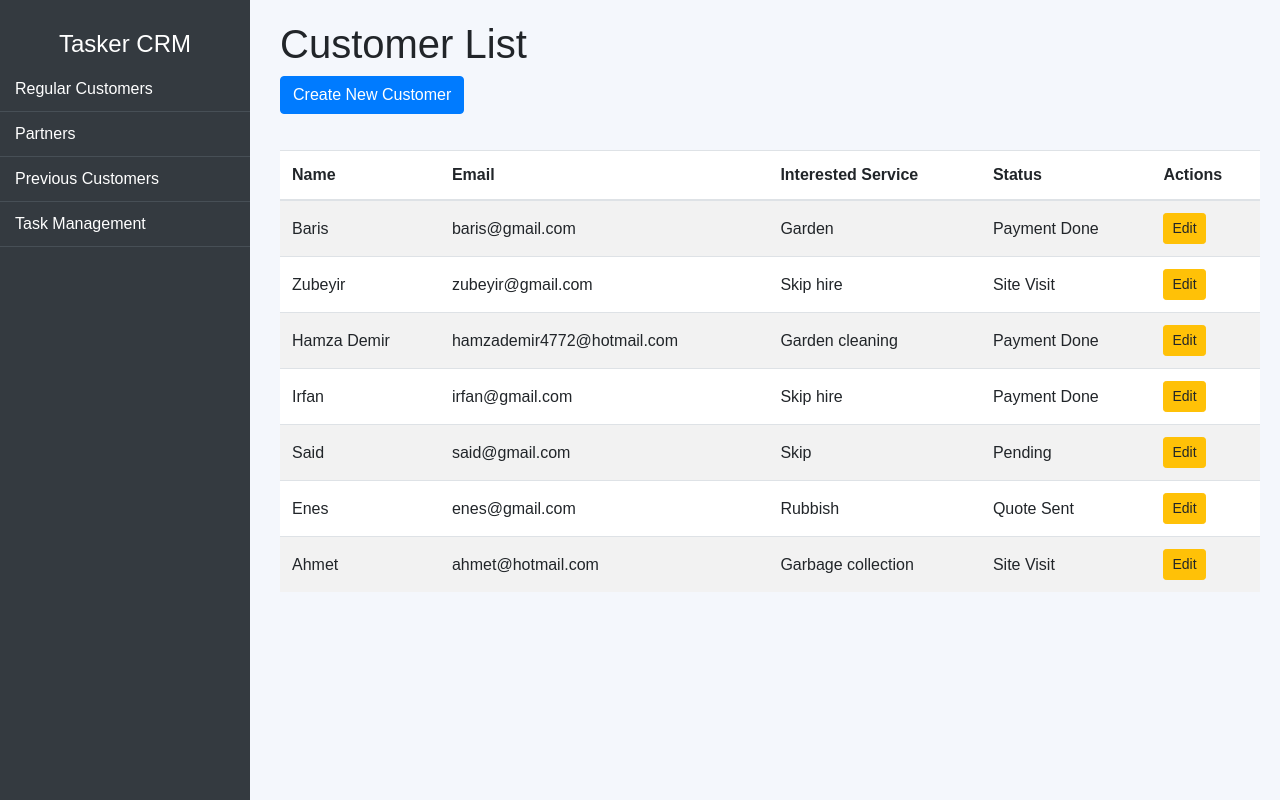
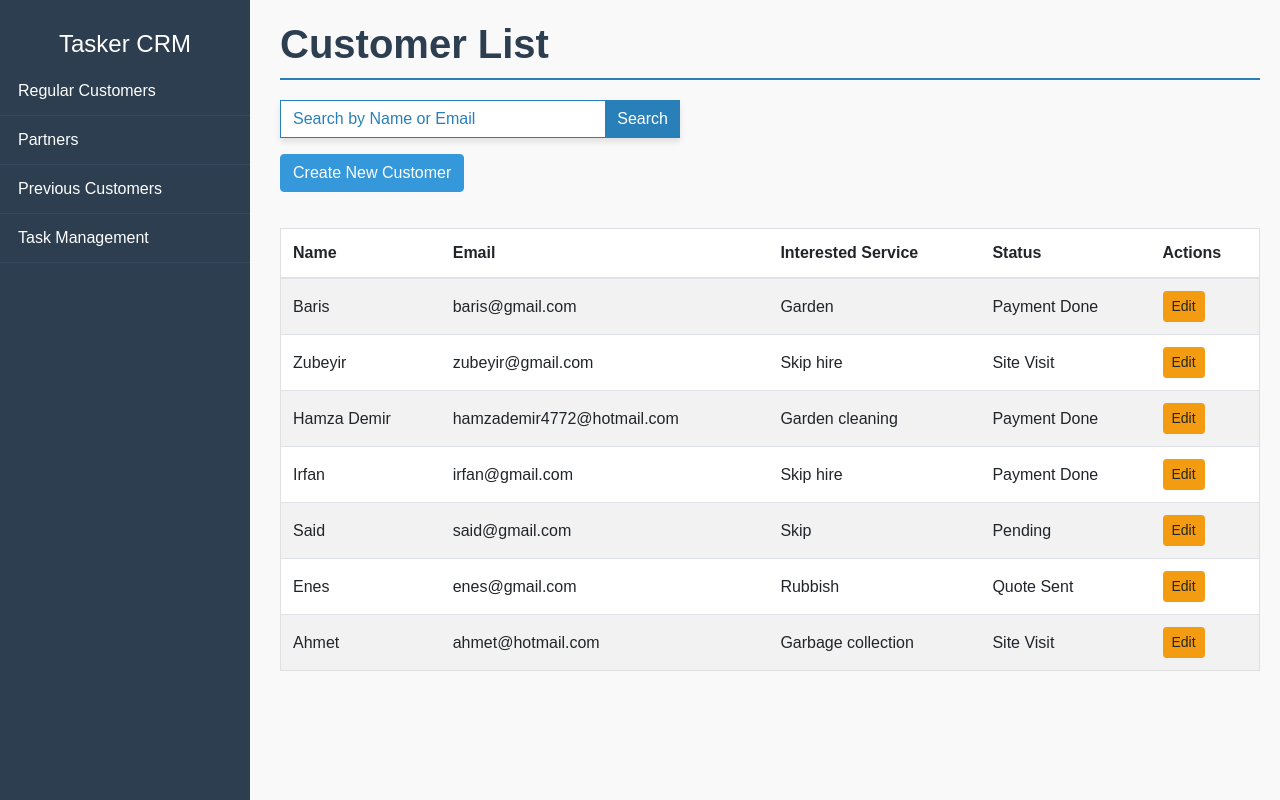
Before and after one commit to hamzademzz/tasker-crm, a Django app: page / in a window 1280 px wide. Run offline with Django 5.2, Linux system fonts and the light colour scheme; data comes from the database, SQL or seed files in the repository; both versions use the stored data as it was after the commit; some libraries are stand-ins or nearby versions.

Commit message:
Update colour theme add search and add notes

```diff
--- a/app/models.py
+++ b/app/models.py
@@ -27,11 +27,13 @@ class Customer(models.Model):
     address = models.TextField()
     service = models.CharField(max_length=255)
     status = models.CharField(max_length=50, choices=STATUS_CHOICES)
-    assigned_tasker = models.ForeignKey('Tasker', on_delete=models.SET_NULL, null=True, blank=True)  # Change to ForeignKey
-    attachments = models.ManyToManyField(File, blank=True)  # Allow multiple files
+    assigned_tasker = models.ForeignKey('Tasker', on_delete=models.SET_NULL, null=True, blank=True)
+    attachments = models.ManyToManyField(File, blank=True)
+    notes = models.TextField(blank=True, null=True)  # Add notes field
 
     def __str__(self):
         return self.name
+
 
 
 
--- a/app/templates/app/home.html
+++ b/app/templates/app/home.html
@@ -8,7 +8,8 @@
     <style>
         body {
             font-family: 'Arial', sans-serif;
-            background-color: #f4f7fc;
+            background-color: #f9f9f9; /* Lighter background for a clean look */
+            color: #333; /* Dark text for better readability */
         }
         .sidebar {
             position: fixed;
@@ -16,7 +17,7 @@
             bottom: 0;
             left: 0;
             width: 250px;
-            background-color: #343a40;
+            background-color: #2c3e50; /* Dark gray for sidebar */
             color: white;
             padding-top: 30px;
         }
@@ -24,24 +25,81 @@
             color: white;
             text-decoration: none;
             display: block;
-            padding: 10px 15px;
-            border-bottom: 1px solid #474f56;
+            padding: 12px 18px;
+            border-bottom: 1px solid #34495e; /* Slightly lighter gray for borders */
         }
         .sidebar a:hover {
-            background-color: #007bff;
+            background-color: #2980b9; /* Lighter blue for hover effect */
         }
         .content {
             margin-left: 260px;
             padding: 20px;
+        }
+        h1 {
+            font-size: 2.5rem;
+            font-weight: 700;
+            color: #2c3e50; /* Dark gray for the header */
+            margin-bottom: 20px;
+            text-align: left;
+            border-bottom: 2px solid #2980b9; /* Blue underline for the title */
+            padding-bottom: 10px;
         }
         .table th, .table td {
             vertical-align: middle;
         }
         .table {
             margin-top: 20px;
-            background-color: white;
+            background-color: #fff; /* White background for the table */
+            border: 1px solid #e0e0e0; /* Light border for the table */
+        }
+        .input-group {
+            max-width: 400px;
+            margin-bottom: 20px;
+            box-shadow: 0 4px 6px rgba(0, 0, 0, 0.1);
+        }
+        .input-group-text {
+            background-color: #2980b9;
+            color: white;
+            border: none;
+            border-radius: 0;
+        }
+        .input-group .form-control {
+            border-radius: 0;
+            border: 1px solid #2980b9;
+        }
+        .input-group .form-control:focus {
+            border-color: #3498db;
+            box-shadow: 0 0 5px rgba(52, 152, 219, 0.5);
+        }
+        .input-group .form-control::placeholder {
+            color: #2980b9;
+        }
+        .modal-header {
+            background-color: #2c3e50; /* Dark gray for modal header */
+            color: white;
+        }
+        .modal-footer button {
+            background-color: #2980b9;
+            color: white;
+        }
+        .btn-primary {
+            background-color: #3498db; /* Light blue for buttons */
+            border-color: #3498db;
+        }
+        .btn-primary:hover {
+            background-color: #2980b9;
+            border-color: #2980b9;
+        }
+        .btn-warning {
+            background-color: #f39c12; /* Orange for edit button */
+            border-color: #f39c12;
+        }
+        .btn-warning:hover {
+            background-color: #e67e22;
+            border-color: #e67e22;
         }
     </style>
+
 </head>
 <body>
 
@@ -57,9 +115,21 @@
 <!-- Main Content -->
 <div class="content">
     <h1>Customer List</h1>
+
+   <!-- Search Bar -->
+<div class="input-group mb-3">
+    <input type="text" id="customerSearch" class="form-control" placeholder="Search by Name or Email">
+    <div class="input-group-append">
+        <span class="input-group-text">
+            Search
+        </span>
+    </div>
+</div>
+
+
     <button class="btn btn-primary mb-3" data-toggle="modal" data-target="#customerCreateModal">Create New Customer</button>
 
-    <table class="table table-striped">
+    <table class="table table-striped" id="customerTable">
         <thead>
             <tr>
                 <th>Name</th>
@@ -72,8 +142,8 @@
         <tbody>
             {% for customer in customers %}
             <tr>
-                <td>{{ customer.name }}</td>
-                <td>{{ customer.email }}</td>
+                <td class="customer-name">{{ customer.name }}</td>
+                <td class="customer-email">{{ customer.email }}</td>
                 <td>{{ customer.service }}</td>
                 <td>{{ customer.status }}</td>
                 <td>
@@ -87,6 +157,7 @@
                             data-address="{{ customer.address }}"
                             data-service="{{ customer.service }}"
                             data-status="{{ customer.status }}"
+                            data-notes="{{ customer.notes }}"
                             data-tasker="{% if customer.assigned_tasker %}{{ customer.assigned_tasker.id }}{% else %}{% endif %}">
                         Edit
                     </button>
@@ -139,6 +210,11 @@
                             {% endfor %}
                         </select>
                     </div>
+                    <div class="mb-3">
+                        <label for="notes" class="form-label">Notes</label>
+                        <textarea class="form-control" id="notes" name="notes" rows="3"></textarea>
+                    </div>
+
                     <div class="mb-3">
                         <label for="assigned_tasker" class="form-label">Assigned Tasker</label>
                         <select class="form-control" id="assigned_tasker" name="assigned_tasker">
@@ -202,6 +278,11 @@
                         </select>
                     </div>
                     <div class="mb-3">
+                        <label for="notes" class="form-label">Notes</label>
+                        <textarea class="form-control" id="notes" name="notes" rows="3"></textarea>
+                    </div>
+
+                    <div class="mb-3">
                         <label for="assigned_tasker" class="form-label">Assigned Tasker</label>
                         <select class="form-control" id="assigned_tasker" name="assigned_tasker">
                             <option value="" selected>No Tasker Assigned</option>
@@ -226,6 +307,23 @@
 <script src="https://cdnjs.cloudflare.com/ajax/libs/popper.js/1.16.1/umd/popper.min.js"></script>
 <script src="https://maxcdn.bootstrapcdn.com/bootstrap/4.5.2/js/bootstrap.min.js"></script>
 <script>
+    // JavaScript to filter table rows based on search input
+    document.getElementById('customerSearch').addEventListener('input', function () {
+        const searchQuery = this.value.toLowerCase();
+        const tableRows = document.querySelectorAll('#customerTable tbody tr');
+
+        tableRows.forEach(row => {
+            const name = row.querySelector('.customer-name').textContent.toLowerCase();
+            const email = row.querySelector('.customer-email').textContent.toLowerCase();
+
+            if (name.includes(searchQuery) || email.includes(searchQuery)) {
+                row.style.display = ''; // Show row
+            } else {
+                row.style.display = 'none'; // Hide row
+            }
+        });
+    });
+
     $('#customerDetailModal').on('show.bs.modal', function (event) {
         var button = $(event.relatedTarget);
         var modal = $(this);
@@ -238,6 +336,8 @@
         modal.find('#address').val(button.data('address'));
         modal.find('#service').val(button.data('service'));
         modal.find('#status').val(button.data('status'));
+        modal.find('#notes').val(button.data('notes'));
+
         modal.find('#assigned_tasker').val(button.data('tasker'));
 
         // Update form action
--- a/app/views.py
+++ b/app/views.py
@@ -22,6 +22,7 @@ def customer_create_view(request):
         address = request.POST.get('address')
         service = request.POST.get('service')
         status = request.POST.get('status')
+        notes = request.POST.get('notes')  # Handle notes field
         assigned_tasker_id = request.POST.get('assigned_tasker')
 
         # Create a new Customer instance
@@ -33,6 +34,7 @@ def customer_create_view(request):
             address=address,
             service=service,
             status=status,
+            notes=notes,  # Save notes
             assigned_tasker=assigned_tasker,
         )
 
@@ -43,6 +45,7 @@ def customer_create_view(request):
                 customer.attachments.add(file_instance)
 
         return redirect('home')
+
 
 def customer_detail_view(request, customer_id):
     if request.method == 'POST':
@@ -57,6 +60,7 @@ def customer_detail_view(request, customer_id):
         customer.address = request.POST.get('address')
         customer.service = request.POST.get('service')
         customer.status = request.POST.get('status')
+        customer.notes = request.POST.get('notes')  # Update notes
 
         assigned_tasker_id = request.POST.get('assigned_tasker')
         if assigned_tasker_id:
```
Also changed, not shown: app/migrations/0005_customer_notes.py (added), db.sqlite3.
